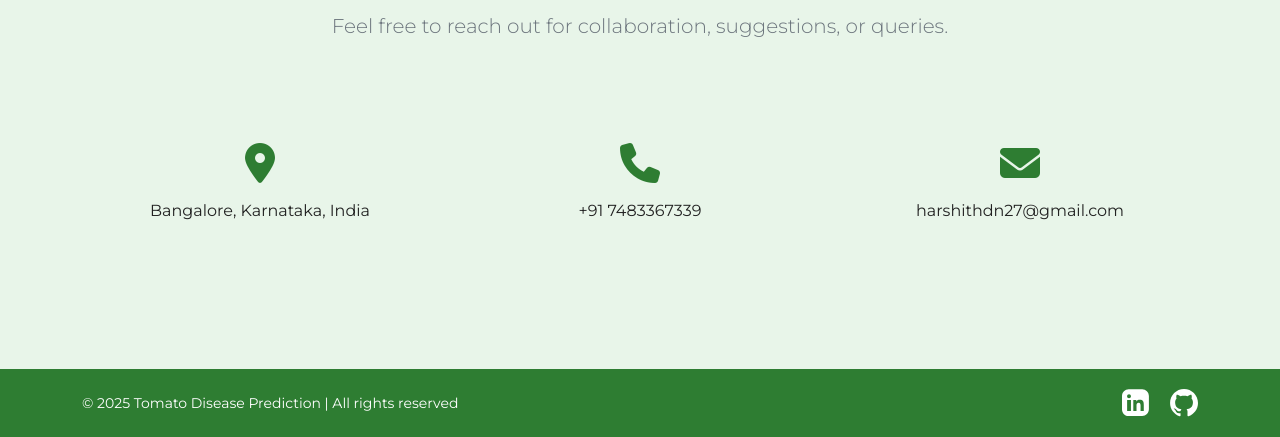
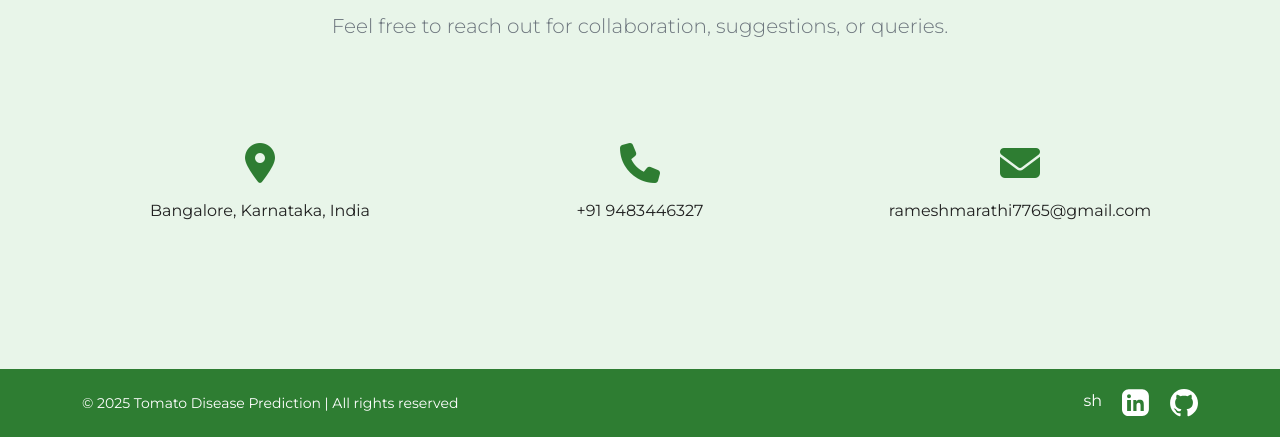
Before and after one commit to rameshmarathi/AgriBot-AI-Multilingual-Tomato-Disease-Detection-and-Voice-Advisory-System-with-Chatbot, a Flask app: page /about in a window 1280 px wide. Shown: the part 2282-2719 px from the top of the page. Run offline with Flask 3, Linux system fonts and the light colour scheme; some libraries are stand-ins or nearby versions; some web fonts are replaced.

Commit message:
Updated project

```diff
--- a/app.py
+++ b/app.py
@@ -492,8 +492,8 @@ def translate_content():
             "contact_h2": {"en": "Contact Me"},
             "contact_p": {"en": "Feel free to reach out for collaboration, suggestions, or queries."},
             "contact_location": {"en": "Bangalore, Karnataka, India"},
-            "contact_phone_link": {"en": "+91 7483367339"},
-            "contact_email_link": {"en": "harshithdn27@gmail.com"},
+            "contact_phone_link": {"en": "+91 9483446327"},
+            "contact_email_link": {"en": "rameshmarathi7765@gmail.com"},
             "footer_p": {"en": "© 2025 Tomato Disease Prediction | All rights reserved"},
 
             # Add new translations for prevention section
--- a/templates/about.html
+++ b/templates/about.html
@@ -348,7 +348,7 @@
 <body data-page="about">
     <header>
         <div class="container d-flex justify-content-between align-items-center">
-            <h6>HARSHITH</h6>
+            <h6>RAMESH MARATHI</h6>
             <ul class="nav align-items-center site-nav">
                 <li class="nav-item"><a class="nav-link text-white" href="/">Predict</a></li>
                 <li class="nav-item"><a class="nav-link text-white" href="/about">About</a></li>
@@ -488,11 +488,11 @@
                     </div>
                     <div class="col-md-4 singleItem" data-aos="zoom-in" data-aos-delay="100">
                         <i class="fa-solid fa-phone fa-2x mb-3"></i>
-                        <a id="contact_phone_link" href="tel:+91 7483367339" class="d-block fw-semibold">+91 7483367339</a>
+                        <a id="contact_phone_link" href="tel:+91 9483446327" class="d-block fw-semibold">+91 9483446327</a>
                     </div>
                     <div class="col-md-4 singleItem" data-aos="zoom-in" data-aos-delay="200">
                         <i class="fa-solid fa-envelope fa-2x mb-3"></i>
-                        <a id="contact_email_link" href="mailto:harshithdn27@gmail.com" class="d-block fw-semibold">harshithdn27@gmail.com</a>
+                        <a id="contact_email_link" href="mailto:rameshmarathi7765@gmail.com" class="d-block fw-semibold">rameshmarathi7765@gmail.com</a>
                     </div>
                 </div>
             </div>
@@ -501,9 +501,9 @@
         <footer id="footer_section">
             <div class="container d-flex justify-content-between align-items-center">
                 <p id="footer_p" class="m-0 small">© 2025 Tomato Disease Prediction | All rights reserved</p>
-                <ul class="m-0">
-                    <li><a href="https://www.linkedin.com/in/%20harshith-d-n" target="_blank"><img src="../static/images/linkedin.svg" alt="LinkedIn"></a></li>
-                    <li><a href="https://github.com/harshithdn" target="_blank"><img src="../static/images/github.svg" alt="GitHub"></a></li>
+                <ul class="m-0">sh
+                    <li><a href="https://www.linkedin.com/in/ramesh-marathi/" target="_blank"><img src="../static/images/linkedin.svg" alt="LinkedIn"></a></li>
+                    <li><a href="https://github.com/rameshmarathi" target="_blank"><img src="../static/images/github.svg" alt="GitHub"></a></li>
                 </ul>
             </div>
         </footer>
@@ -563,8 +563,8 @@
                     contact_h2: "Connect With Me",
                     contact_p: "Feel free to reach out for collaboration, suggestions, or queries.",
                     contact_location: "Bangalore, Karnataka, India",
-                    contact_phone_link: "+91 7483367339",
-                    contact_email_link: "harshithdn27@gmail.com",
+                    contact_phone_link: "+91 9483446327",
+                    contact_email_link: "rameshmarathi7765@gmail.com",
                     footer_p: "© 2025 Tomato Disease Prediction | All rights reserved",
                     prevent_title: "Prevent Plant Disease: Steps to Follow",
                     prevent_steps: `<li><i class="fa-solid fa-circle-check text-success me-2"></i> Follow Good Sanitation Practices.</li>
@@ -595,8 +595,8 @@
                     contact_h2: "संपर्क करें",
                     contact_p: "सहयोग, सुझाव या प्रश्नों के लिए निःसंकोच संपर्क करें।",
                     contact_location: "बेंगलुरु, कर्नाटक, भारत",
-                    contact_phone_link: "+91 7483367339",
-                    contact_email_link: "harshithdn27@gmail.com",
+                    contact_phone_link: "+91 9483446327",
+                    contact_email_link: "rameshmarathi7765@gmail.com",
                     footer_p: "© 2025 टमाटर रोग पहचान | सर्वाधिकार सुरक्षित",
                     prevent_title: "पौधों के रोग से बचाव: अपनाने योग्य कदम",
                     prevent_steps: `<li><i class="fa-solid fa-circle-check text-success me-2"></i> अच्छी स्वच्छता पद्धतियाँ अपनाएँ।</li>
@@ -627,8 +627,8 @@
                     contact_h2: "ನನ್ನೊಂದಿಗೆ ಸಂಪರ್ಕಿಸಿ",
                     contact_p: "ಸಹಕಾರ, ಸಲಹೆಗಳು ಅಥವಾ ಪ್ರಶ್ನೆಗಳಿಗಾಗಿ ಸಂಪರ್ಕಿಸಿ.",
                     contact_location: "ಬೆಂಗಳೂರು, ಕರ್ನಾಟಕ, ಭಾರತ",
-                    contact_phone_link: "+91 7483367339",
-                    contact_email_link: "harshithdn27@gmail.com",
+                    contact_phone_link: "+91 9483446327",
+                    contact_email_link: "rameshmarathi7765@gmail.com",
                     footer_p: "© 2025 ಟೊಮೇಟೊ ರೋಗ ಗುರುತಿಸುವಿಕೆ | ಎಲ್ಲಾ ಹಕ್ಕುಗಳನ್ನು ಕಾಯ್ದಿರಿಸಲಾಗಿದೆ",
                     prevent_title: "ಸಸ್ಯರೋಗ ತಡೆ: ಅನುಸರಿಸಬೇಕಾದ ಕ್ರಮಗಳು",
                     prevent_steps: `<li><i class="fa-solid fa-circle-check text-success me-2"></i> ಉತ್ತಮ ಸ್ವಚ್ಛತಾ ಕ್ರಮಗಳನ್ನು ಅನುಸರಿಸಿ.</li>
@@ -659,8 +659,8 @@
                     contact_h2: "నాతో కలవండి",
                     contact_p: "సహకారం, సూచనలు లేదా ప్రశ్నల కోసం సంప్రదించండి.",
                     contact_location: "బెంగళూరు, కర్ణాటక, భారతదేశం",
-                    contact_phone_link: "+91 7483367339",
-                    contact_email_link: "harshithdn27@gmail.com",
+                    contact_phone_link: "+91 9483446327",
+                    contact_email_link: "rameshmarathi7765@gmail.com",
                     footer_p: "© 2025 టమోటా వ్యాధి గుర్తింపు | అన్ని హక్కులు రిజర్వ్ చేయబడ్డాయి",
                     prevent_title: "మొక్కల వ్యాధి నివారణ: అనుసరించాల్సిన దశలు",
                     prevent_steps: `<li><i class="fa-solid fa-circle-check text-success me-2"></i> మంచి పారిశుధ్య పద్ధతులను పాటించండి.</li>
@@ -691,8 +691,8 @@
                     contact_h2: "என்னுடன் தொடர்புகொள்ளுங்கள்",
                     contact_p: "ஒத்துழைப்பு, பரிந்துரை அல்லது கேள்விகளுக்கு தயங்காமல் தொடர்புகொள்ளுங்கள்.",
                     contact_location: "பெங்களூரு, கர்நாடகா, இந்தியா",
-                    contact_phone_link: "+91 7483367339",
-                    contact_email_link: "harshithdn27@gmail.com",
+                    contact_phone_link: "+91 9483446327",
+                    contact_email_link: "rameshmarathi7765@gmail.com",
                     footer_p: "© 2025 தக்காளி நோய் கண்டறிதல் | அனைத்து உரிமைகளும் பாதுகாக்கப்பட்டவை",
                     prevent_title: "தாவர நோய் தடுப்பு: பின்பற்ற வேண்டிய படிகள்",
                     prevent_steps: `<li><i class="fa-solid fa-circle-check text-success me-2"></i> நல்ல சுத்தமான நடைமுறைகளை பின்பற்றுங்கள்.</li>
```
Also changed, not shown: OutPut/Disease prediction result.png (added), OutPut/chatbot.png (added), OutPut/home page.png (added), OutPut/market.png (added), OutPut/tomat leaf.jpg (added), OutPut/tomato.jpg (added).
